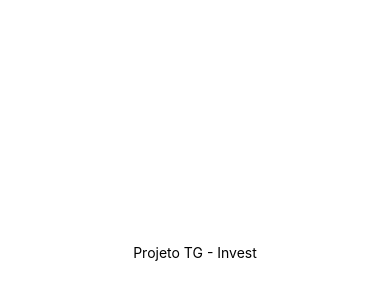
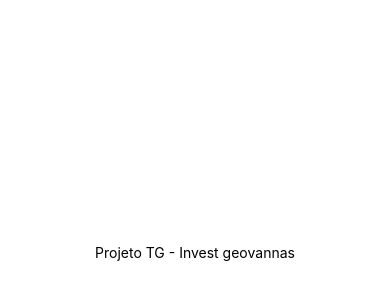
Before and after one commit to geomenezes/finance, a React Native app: screen / in a window 390 px wide. Shown: the part 170-470 px from the top of the page. Built offline with nearby package versions, Linux system fonts and the light colour scheme.

Commit message:
alteração

```diff
--- a/App.js
+++ b/App.js
@@ -4,7 +4,7 @@ import { StyleSheet, Text, View } from 'react-native';
 export default function App() {
   return (
     <View style={styles.container}>
-      <Text>Projeto TG - Invest</Text>
+      <Text>Projeto TG - Invest geovannas</Text>
       <StatusBar style="auto" />
     </View>
   );
```
